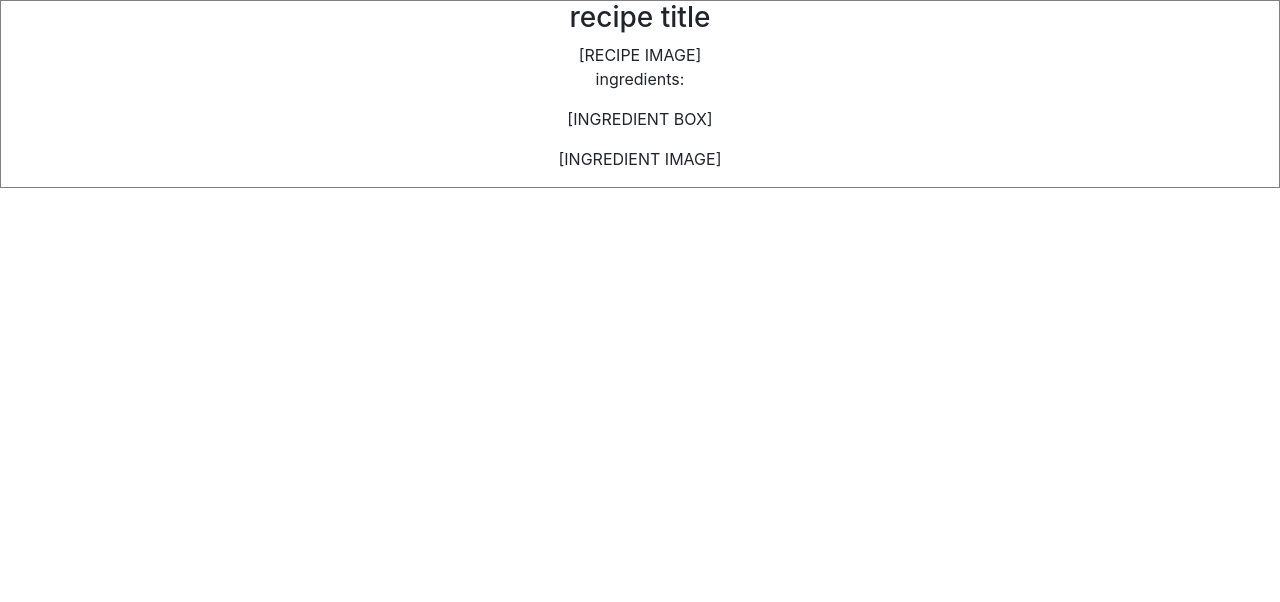
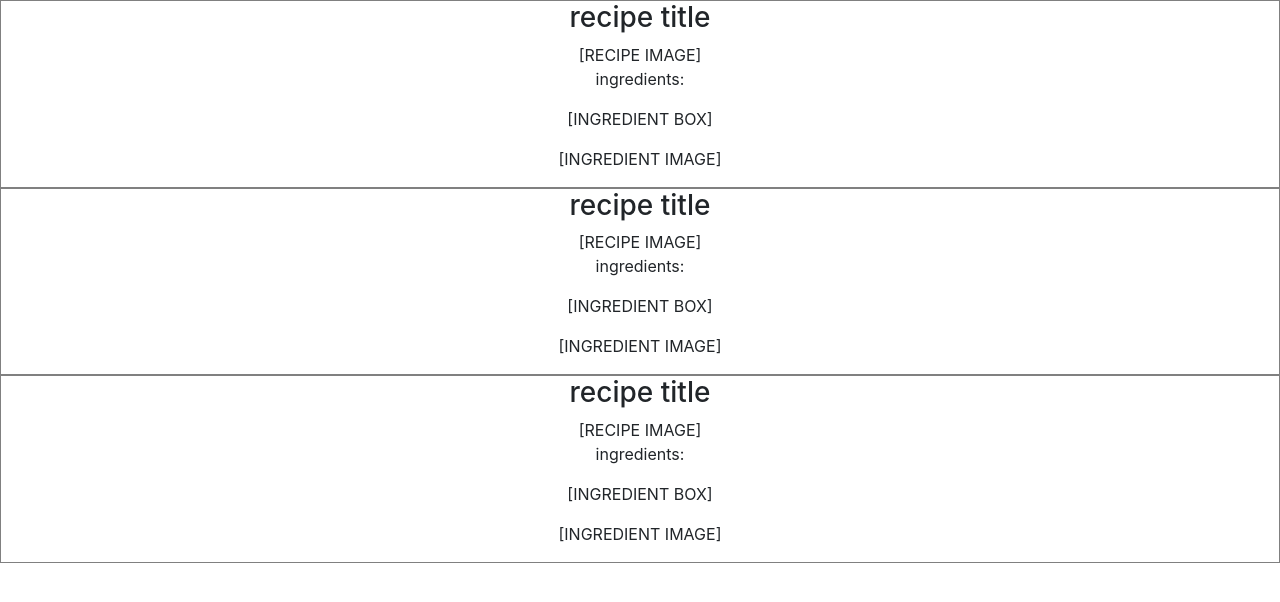
Before and after one commit to hellowhirl/recipedb, a React (Create React App) app: page / in a window 1280 px wide. Shown: the top 602 px of the page. Built offline with nearby package versions, Linux system fonts and the light colour scheme.

Commit message:
include sample recipes and mapping

```diff
--- a/src/App.js
+++ b/src/App.js
@@ -1,14 +1,20 @@
 import React, { Component } from 'react';
 import './App.css';
 import RecipeCard from './components/RecipeCard';
+import { recipes } from './recipes.json';
 
 class App extends Component {
   render() {
     return (
       <div className="App">
-
-          <RecipeCard />
-
+        {
+          recipes.map(m =>
+            <RecipeCard
+              name={m.name}
+              ingredients={m.ingredients}
+             />
+          )
+        }
       </div>
     );
   }
```
